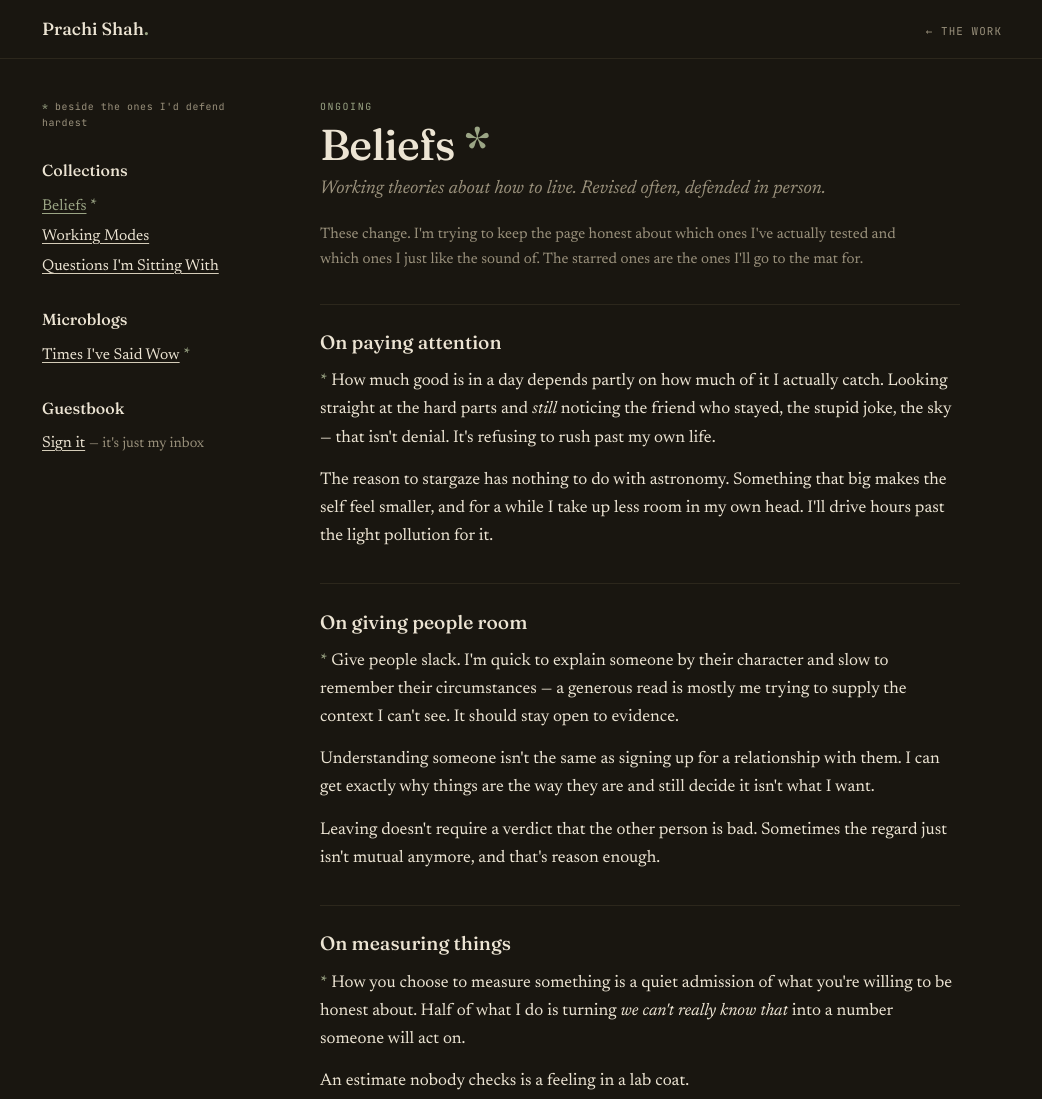
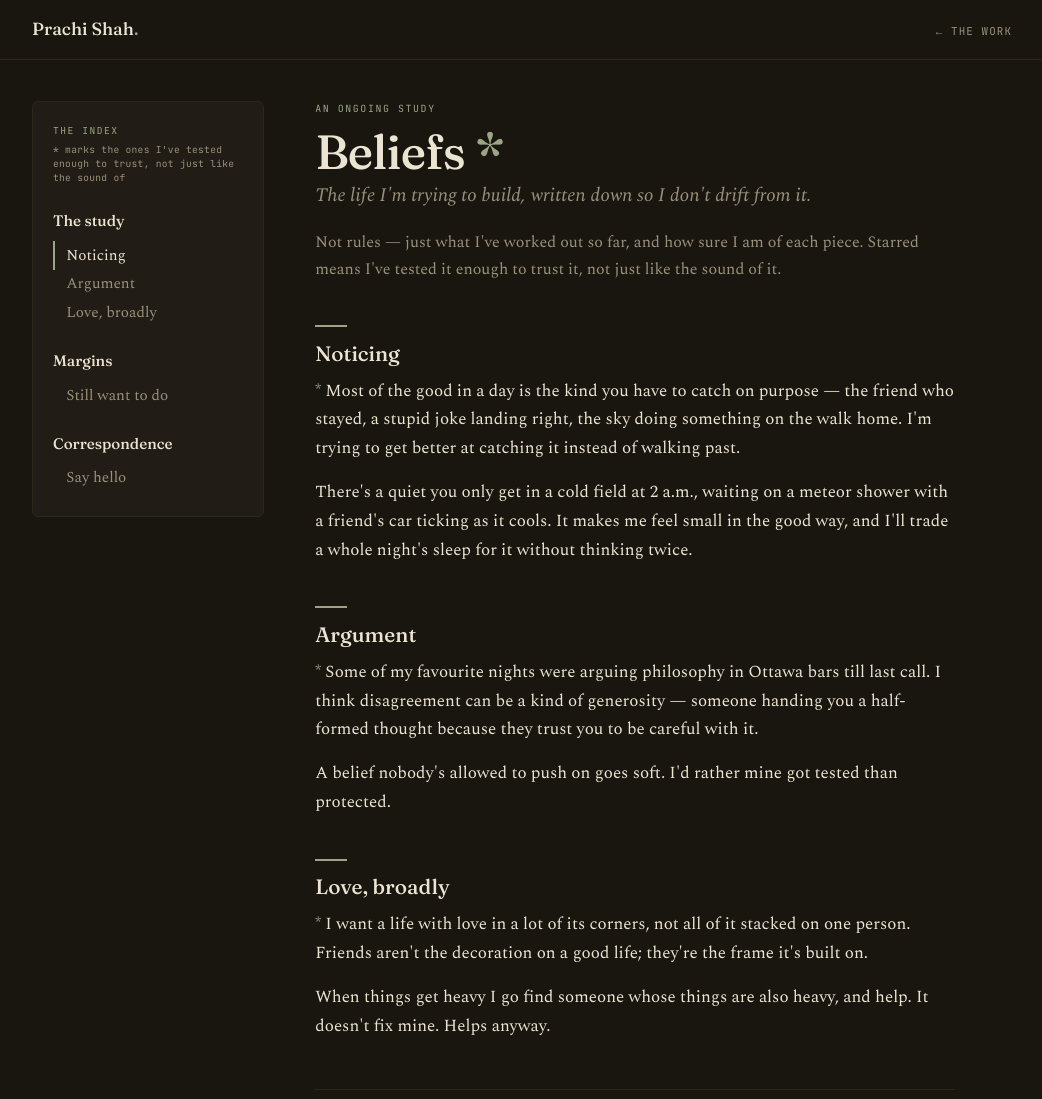
Before and after one commit to PrachixShah/PrachixShah.github.io, a plain HTML site: page ethos.html in a window 1280 px wide. Shown: the top 1099 px of the page, without its empty margins (118-1160 px from the left). Drawn offline with nearby package versions, Linux system fonts and the light colour scheme.

Commit message:
Ethos redesign live: study layout, C font, trimmed to three beliefs
Adopt the redesigned Ethos page (two-column 'study' with renamed index,
Fraunces + Spectral, always dark). Remove the Other people, Measuring
things, and Telling the truth sections per request.

Co-Authored-By: Claude Opus 4.8 <noreply@anthropic.com>
Claude-Session: https://claude.ai/code/session_01FPjgPkJd6GvSCVnRuznsiH

```diff
--- a/ethos.html
+++ b/ethos.html
@@ -6,83 +6,84 @@
 <title>Ethos — Prachi Shah</title>
 <link rel="preconnect" href="https://fonts.googleapis.com">
 <link rel="preconnect" href="https://fonts.gstatic.com" crossorigin>
-<link href="https://fonts.googleapis.com/css2?family=Fraunces:opsz,ital,wght@9..144,0,400;9..144,0,500;9..144,0,600;9..144,1,400&family=Newsreader:ital,opsz,wght@0,6..72,400;0,6..72,500;1,6..72,400&family=JetBrains+Mono:wght@400;500&display=swap" rel="stylesheet">
+<link href="https://fonts.googleapis.com/css2?family=Fraunces:opsz,ital,wght@9..144,0,400;9..144,0,500;9..144,1,400&family=Spectral:ital,wght@0,400;0,500;1,400&family=JetBrains+Mono:wght@400;500&display=swap" rel="stylesheet">
 <style>
-/* ===== Ethos page — granola, its own room (portfolio stays terracotta) ===== */
+/* ===== Ethos — a study on how to live. Always dark. C font (Fraunces + Spectral). ===== */
 :root{
-  --paper:#191610;--paper-2:#211D15;--ink:#ECE4D3;--muted:#9A917C;--rule:#2C271C;
-  --accent:#9BA585;   /* light sage on dark — Ethos is always dark */
-  --display:"Fraunces",Georgia,"Times New Roman",serif;
-  --body:"Newsreader",Georgia,"Times New Roman",serif;
-  --mono:"JetBrains Mono",ui-monospace,"SF Mono",Menlo,monospace;
+  --paper:#191610;--paper-2:#211C15;--ink:#ECE4D3;--muted:#9A917C;--rule:#2C2719;
+  --accent:#9BA585;
+  --display:"Fraunces",Georgia,serif;
+  --body:"Spectral",Georgia,serif;
+  --mono:"JetBrains Mono",ui-monospace,monospace;
 }
 *,*::before,*::after{box-sizing:border-box;}
 html{scroll-behavior:smooth;}
 [id]{scroll-margin-top:5rem;}
 body{margin:0;background:var(--paper);color:var(--ink);font-family:var(--body);
-  font-size:1.0625rem;line-height:1.65;-webkit-font-smoothing:antialiased;}
-a{color:var(--ink);text-decoration-color:#cfc6b1;text-decoration-thickness:1px;text-underline-offset:3px;}
-a:hover{color:var(--accent);text-decoration-color:var(--accent);}
+  font-size:1.06rem;line-height:1.7;-webkit-font-smoothing:antialiased;}
 em{font-style:italic;}
 
 /* ---- top bar ---- */
 .bar{border-bottom:1px solid var(--rule);background:var(--paper);position:sticky;top:0;z-index:20;}
-.bar .in{max-width:1000px;margin:0 auto;padding:.9rem 1.25rem;display:flex;align-items:baseline;gap:1rem;}
+.bar .in{max-width:1020px;margin:0 auto;padding:.9rem 1.25rem;display:flex;align-items:baseline;gap:1rem;}
 .wordmark{font-family:var(--display);font-weight:500;font-size:1.1rem;text-decoration:none;color:var(--ink);margin-right:auto;}
 .wordmark b{color:var(--accent);}
 .bar .back{font-family:var(--mono);font-size:.68rem;letter-spacing:.1em;text-transform:uppercase;color:var(--muted);text-decoration:none;}
 .bar .back:hover{color:var(--accent);}
 
-/* ---- two-column shell ---- */
-.shell{max-width:1000px;margin:0 auto;padding:2.5rem 1.25rem 0;
-  display:grid;grid-template-columns:230px 1fr;gap:3rem;align-items:start;}
+/* ---- shell ---- */
+.shell{max-width:1020px;margin:0 auto;padding:2.6rem 1.25rem 0;
+  display:grid;grid-template-columns:232px 1fr;gap:3.2rem;align-items:start;}
 
-/* ---- directory (left rail) ---- */
-.dir{position:sticky;top:5rem;}
-.dir .legend{font-family:var(--mono);font-size:.62rem;letter-spacing:.06em;color:var(--muted);margin:0 0 1.6rem;}
+/* ---- directory ---- */
+.dir{position:sticky;top:5rem;background:var(--paper-2);border:1px solid var(--rule);border-radius:6px;
+  padding:1.3rem 1.25rem 1.5rem;}
+.dir .hd{font-family:var(--mono);font-size:.6rem;letter-spacing:.16em;text-transform:uppercase;color:var(--accent);margin:0 0 .2rem;}
+.dir .legend{font-family:var(--mono);font-size:.6rem;letter-spacing:.03em;color:var(--muted);margin:0 0 1.4rem;line-height:1.5;}
 .dir .legend .star{color:var(--accent);}
-.dir .grp{font-family:var(--display);font-weight:500;font-size:1rem;margin:1.5rem 0 .5rem;}
+.dir .grp{font-family:var(--display);font-weight:500;font-size:.95rem;color:var(--ink);margin:1.3rem 0 .45rem;}
 .dir .grp:first-of-type{margin-top:0;}
 .dir ul{list-style:none;margin:0;padding:0;}
-.dir li{padding:.2rem 0;line-height:1.4;}
-.dir a{font-size:.98rem;text-decoration-color:#d4ccb8;}
-.dir a.on{color:var(--accent);text-decoration-color:var(--accent);}
+.dir li{margin:0;}
+.dir a{display:block;text-decoration:none;color:var(--muted);font-size:.95rem;line-height:1.3;
+  padding:.28rem 0 .28rem .7rem;border-left:2px solid transparent;transition:color .15s,border-color .15s;}
+.dir a:hover{color:var(--ink);}
+.dir a.on{color:var(--ink);border-left-color:var(--accent);}
 .dir .star{color:var(--accent);}
-.dir .hint{color:var(--muted);font-size:.9rem;}
 
-/* ---- notes (right column) ---- */
-.note{padding-bottom:3.5rem;border-bottom:1px solid var(--rule);margin-bottom:3.5rem;max-width:40rem;}
-.note:last-of-type{border-bottom:0;}
-.tag{font-family:var(--mono);font-size:.62rem;letter-spacing:.16em;text-transform:uppercase;color:var(--accent);margin:0 0 .5rem;}
-.note h1{font-family:var(--display);font-weight:500;font-size:clamp(2rem,4.5vw,2.7rem);line-height:1.04;
-  letter-spacing:-.015em;margin:0 0 .35rem;}
-.note h1 .star{color:var(--accent);}
-.note .sub{font-style:italic;color:var(--muted);font-size:1.15rem;margin:0 0 1.1rem;}
-.note .intro{color:var(--muted);font-size:.95rem;margin:0 0 1.8rem;max-width:38rem;}
-.sec{font-family:var(--display);font-weight:500;font-size:1.2rem;margin:2rem 0 .6rem;
-  padding-top:1.4rem;border-top:1px solid var(--rule);}
-.sec:first-of-type{border-top:0;padding-top:0;}
-.belief{margin:0 0 .9rem;}
-.belief .star{color:var(--accent);font-weight:500;}
+/* ---- the study ---- */
+.study{padding-bottom:3.5rem;max-width:40rem;}
+.tag{font-family:var(--mono);font-size:.62rem;letter-spacing:.16em;text-transform:uppercase;color:var(--accent);margin:0 0 .6rem;}
+.study h1{font-family:var(--display);font-weight:500;font-size:clamp(2.2rem,5vw,3rem);line-height:1.02;
+  letter-spacing:-.015em;margin:0 0 .4rem;}
+.study h1 .star{color:var(--accent);}
+.study .sub{font-style:italic;color:var(--muted);font-size:1.2rem;line-height:1.4;margin:0 0 1.2rem;}
+.study .intro{color:var(--muted);font-size:1rem;margin:0 0 1rem;}
 
-/* guestbook + end */
-.gb{font-size:1rem;}
+.sec{font-family:var(--display);font-weight:500;font-size:1.3rem;line-height:1.15;margin:2.6rem 0 .7rem;color:var(--ink);}
+.sec::before{content:"";display:block;width:2rem;border-top:2px solid var(--accent);margin-bottom:.9rem;}
+.belief{margin:0 0 .95rem;}
+.belief .star{color:var(--accent);}
+
+.divider{border:0;border-top:1px solid var(--rule);margin:3rem 0;}
+.minor h2{font-family:var(--display);font-weight:500;font-size:1.3rem;margin:0 0 .5rem;}
+.minor .sub{font-style:italic;color:var(--muted);margin:0 0 1rem;}
 .btn{display:inline-block;font-family:var(--mono);font-size:.68rem;letter-spacing:.1em;text-transform:uppercase;
-  border:1px solid var(--accent);color:var(--accent);padding:.55rem 1rem;text-decoration:none;margin-top:.3rem;}
+  border:1px solid var(--accent);color:var(--accent);padding:.55rem 1rem;text-decoration:none;margin-top:.4rem;}
 .btn:hover{background:var(--accent);color:var(--paper);}
-.endmark{font-family:var(--mono);font-size:.68rem;letter-spacing:.1em;text-transform:uppercase;color:var(--muted);margin-top:2.5rem;}
+.endmark{font-family:var(--mono);font-size:.66rem;letter-spacing:.1em;text-transform:uppercase;color:var(--muted);margin-top:2.5rem;}
 .endmark .star{color:var(--accent);}
 
-.foot{max-width:1000px;margin:0 auto;padding:2rem 1.25rem 3.5rem;border-top:1px solid var(--rule);
+.foot{max-width:1020px;margin:0 auto;padding:2rem 1.25rem 3.5rem;border-top:1px solid var(--rule);
   font-family:var(--mono);font-size:.68rem;letter-spacing:.06em;text-transform:uppercase;color:var(--muted);
-  display:flex;flex-wrap:wrap;gap:.6rem 1.4rem;}
+  display:flex;flex-wrap:wrap;gap:.6rem 1.4rem;margin-top:2.5rem;}
 .foot a{color:var(--muted);text-decoration:none;}
 .foot a:hover{color:var(--accent);}
 .foot .end{margin-left:auto;text-transform:none;letter-spacing:.02em;}
 
 @media (max-width:720px){
-  .shell{grid-template-columns:1fr;gap:2rem;}
-  .dir{position:static;border-bottom:1px solid var(--rule);padding-bottom:1.5rem;}
+  .shell{grid-template-columns:1fr;gap:1.8rem;}
+  .dir{position:static;}
 }
 </style>
 </head>
@@ -91,7 +92,7 @@ em{font-style:italic;}
 <header class="bar">
   <div class="in">
     <a class="wordmark" href="index.html">Prachi Shah<b>.</b></a>
-    <a class="back" href="index.html">← The work</a>
+    <a class="back" href="index.html">← the work</a>
   </div>
 </header>
 
@@ -99,79 +100,65 @@ em{font-style:italic;}
 
   <!-- ============ DIRECTORY ============ -->
   <aside class="dir">
-    <p class="legend"><span class="star">*</span> beside the ones I'd defend hardest</p>
+    <p class="hd">The index</p>
+    <p class="legend"><span class="star">*</span> marks the ones I've tested enough to trust, not just like the sound of</p>
 
-    <p class="grp">Collections</p>
+    <p class="grp">The study</p>
     <ul>
-      <li><a href="#beliefs" class="on">Beliefs</a> <span class="star">*</span></li>
-      <li><a href="#working-modes">Working Modes</a></li>
-      <li><a href="#questions">Questions I'm Sitting With</a></li>
+      <li><a href="#noticing" class="on">Noticing</a></li>
+      <li><a href="#argument">Argument</a></li>
+      <li><a href="#love">Love, broadly</a></li>
     </ul>
 
-    <p class="grp">Microblogs</p>
+    <p class="grp">Margins</p>
     <ul>
-      <li><a href="#wow">Times I've Said Wow</a> <span class="star">*</span></li>
+      <li><a href="#still">Still want to do</a></li>
     </ul>
 
-    <p class="grp">Guestbook</p>
+    <p class="grp">Correspondence</p>
     <ul>
-      <li><a href="#guestbook">Sign it</a> <span class="hint">— it's just my inbox</span></li>
+      <li><a href="#hello">Say hello</a></li>
     </ul>
   </aside>
 
-  <!-- ============ NOTES (stacked; left rail jumps to anchors — zero JS) ============ -->
-  <main>
+  <!-- ============ THE STUDY ============ -->
+  <!-- COPY-PASTE BLOCK: duplicate an <h2 class="sec"> + its <p class="belief"> lines to add a section,
+       and add a matching <li> to the directory above. -->
+  <main class="study">
+    <p class="tag">An ongoing study</p>
+    <h1>Beliefs <span class="star">*</span></h1>
+    <p class="sub">The life I'm trying to build, written down so I don't drift from it.</p>
+    <p class="intro">Not rules — just what I've worked out so far, and how sure I am of each piece. Starred means I've tested it enough to trust it, not just like the sound of it.</p>
 
-    <!-- COPY-PASTE BLOCK: duplicate a <p class="sec"> + its <p class="belief"> lines to add a section. -->
-    <article class="note" id="beliefs">
-      <p class="tag">Ongoing</p>
-      <h1>Beliefs <span class="star">*</span></h1>
-      <p class="sub">Working theories about how to live. Revised often, defended in person.</p>
-      <p class="intro">These change. I'm trying to keep the page honest about which ones I've actually tested and which ones I just like the sound of. The starred ones are the ones I'll go to the mat for.</p>
+    <h2 class="sec" id="noticing">Noticing</h2>
+    <p class="belief"><span class="star">*</span> Most of the good in a day is the kind you have to catch on purpose — the friend who stayed, a stupid joke landing right, the sky doing something on the walk home. I'm trying to get better at catching it instead of walking past.</p>
+    <p class="belief">There's a quiet you only get in a cold field at 2 a.m., waiting on a meteor shower with a friend's car ticking as it cools. It makes me feel small in the good way, and I'll trade a whole night's sleep for it without thinking twice.</p>
 
-      <p class="sec">On paying attention</p>
-      <p class="belief"><span class="star">*</span> How much good is in a day depends partly on how much of it I actually catch. Looking straight at the hard parts and <em>still</em> noticing the friend who stayed, the stupid joke, the sky — that isn't denial. It's refusing to rush past my own life.</p>
-      <p class="belief">The reason to stargaze has nothing to do with astronomy. Something that big makes the self feel smaller, and for a while I take up less room in my own head. I'll drive hours past the light pollution for it.</p>
+    <h2 class="sec" id="argument">Argument</h2>
+    <p class="belief"><span class="star">*</span> Some of my favourite nights were arguing philosophy in Ottawa bars till last call. I think disagreement can be a kind of generosity — someone handing you a half-formed thought because they trust you to be careful with it.</p>
+    <p class="belief">A belief nobody's allowed to push on goes soft. I'd rather mine got tested than protected.</p>
 
-      <p class="sec">On giving people room</p>
-      <p class="belief"><span class="star">*</span> Give people slack. I'm quick to explain someone by their character and slow to remember their circumstances — a generous read is mostly me trying to supply the context I can't see. It should stay open to evidence.</p>
-      <p class="belief">Understanding someone isn't the same as signing up for a relationship with them. I can get exactly why things are the way they are and still decide it isn't what I want.</p>
-      <p class="belief">Leaving doesn't require a verdict that the other person is bad. Sometimes the regard just isn't mutual anymore, and that's reason enough.</p>
+    <h2 class="sec" id="love">Love, broadly</h2>
+    <p class="belief"><span class="star">*</span> I want a life with love in a lot of its corners, not all of it stacked on one person. Friends aren't the decoration on a good life; they're the frame it's built on.</p>
+    <p class="belief">When things get heavy I go find someone whose things are also heavy, and help. It doesn't fix mine. Helps anyway.</p>
 
-      <p class="sec">On measuring things</p>
-      <p class="belief"><span class="star">*</span> How you choose to measure something is a quiet admission of what you're willing to be honest about. Half of what I do is turning <em>we can't really know that</em> into a number someone will act on.</p>
-      <p class="belief">An estimate nobody checks is a feeling in a lab coat.</p>
+    <hr class="divider">
 
-      <p class="sec">On honesty</p>
-      <p class="belief">I want to tell the truth whenever I get the chance. But saying what I believe and doing the work to find out whether I <em>should</em> believe it are two different jobs, and I need both.</p>
-      <p class="belief">Being honest about how I feel doesn't make my read of someone else's motives correct.</p>
+    <section class="minor" id="still">
+      <h2>Still want to do</h2>
+      <p class="sub">Kept here so I don't forget to actually go.</p>
+      <p class="belief">Solo hikes. A real portage trip. Night skiing somewhere with no town in the sky. And another shower from a dark-sky reserve — the first one I'm still not over.</p>
+    </section>
 
-      <p class="sec">On arguing well</p>
-      <p class="belief"><span class="star">*</span> Some of my favourite nights were philosophy arguments in Ottawa bars. Disagreement can be a kind of hospitality — someone trusts you enough to hand over an unfinished thought and watch what you do with it.</p>
-      <p class="belief">A belief I never let anyone push on quietly goes stale. Hearing the other side isn't about everyone being equally right; it's that mine is probably partial.</p>
+    <hr class="divider">
 
-      <p class="sec">On keeping love around</p>
-      <p class="belief"><span class="star">*</span> Build a life with love in more than one corner of it. Friends count as flourishing, not decoration.</p>
-      <p class="belief">When something's hard, go help someone else who's having a hard time. Buy them dinner, talk. The help doesn't have to fix anything.</p>
-      <p class="belief">Take two days off to see someone you love. Then take a third.</p>
-    </article>
-
-    <article class="note" id="wow">
-      <p class="tag">Microblog</p>
-      <h1>Things I still want to do</h1>
-      <p class="sub">Short list, kept so I don't forget to actually go.</p>
-      <p class="belief">Solo hikes. A real portage trip. Night cross-country skiing.</p>
-      <p class="belief">Find a sky dark enough that it stops reading as background.</p>
-    </article>
-
-    <article class="note" id="guestbook">
-      <p class="tag">Open</p>
-      <h1>Guestbook</h1>
-      <p class="sub">A static site can't really keep one, so this is just my inbox — better anyway.</p>
-      <p class="gb">Some of my favourite people started as a cold email. If anything here landed, or you want to argue with a belief, say hello.</p>
+    <section class="minor" id="hello">
+      <h2>Say hello</h2>
+      <p class="sub">There's no real guestbook on a page like this, so this is just my inbox — better anyway.</p>
+      <p class="belief">Some of my favourite people started as a cold email. If a line here landed, or you want to argue one, write me.</p>
       <a class="btn" href="mailto:shahprachi.sap@gmail.com">Write me →</a>
-      <p class="endmark">You made it to the end<span class="star">.</span> That's rarer than you'd think.</p>
-    </article>
+      <p class="endmark">You read to the end<span class="star">.</span> That's rarer than you'd think.</p>
+    </section>
 
   </main>
 </div>
@@ -179,7 +166,7 @@ em{font-style:italic;}
 <footer class="foot">
   <a href="mailto:shahprachi.sap@gmail.com">Email</a>
   <a href="https://www.linkedin.com/in/prachixsh">LinkedIn</a>
-  <a href="index.html">← Back to the work</a>
+  <a href="index.html">← back to the work</a>
   <span class="end">© 2026, give or take.</span>
 </footer>
 
```
